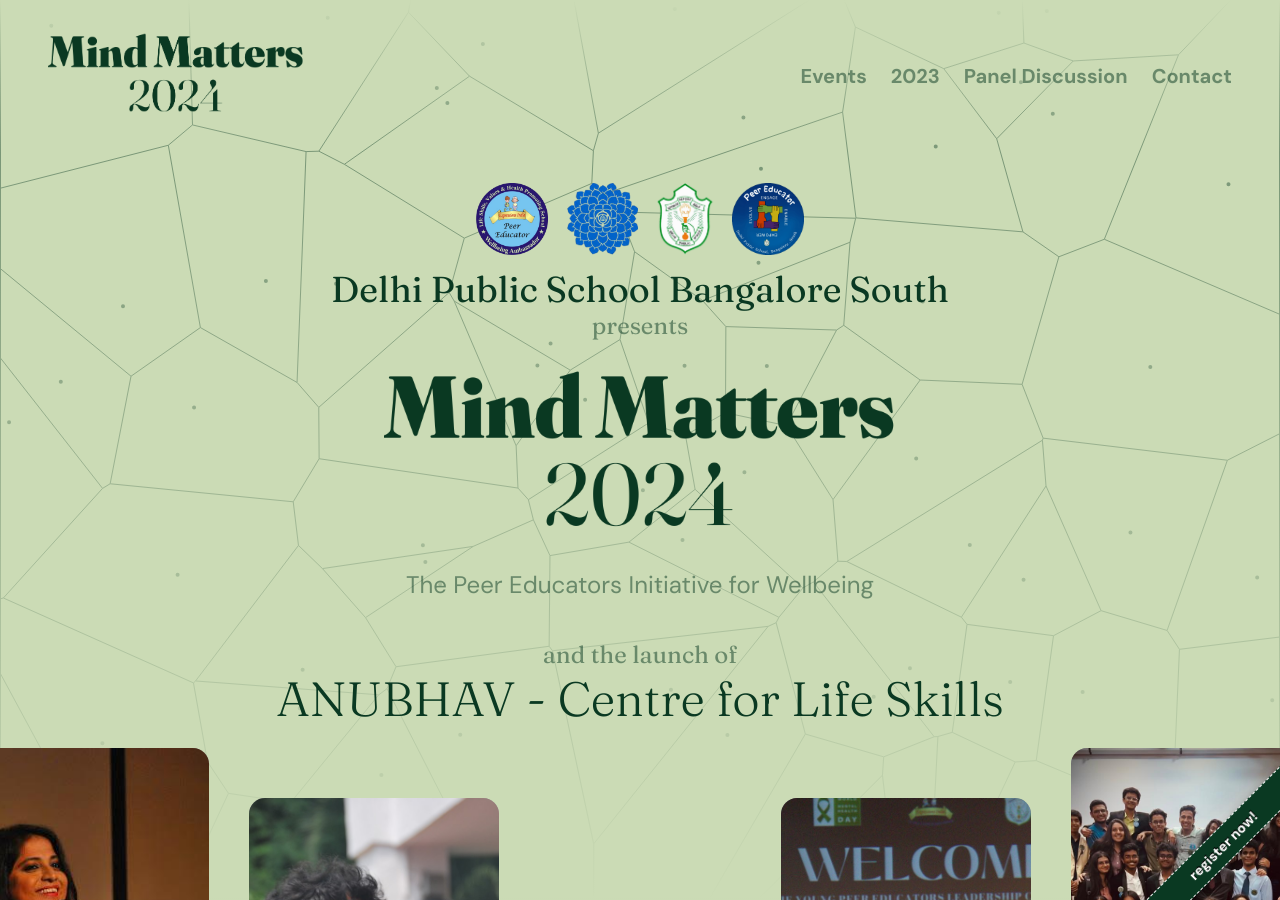
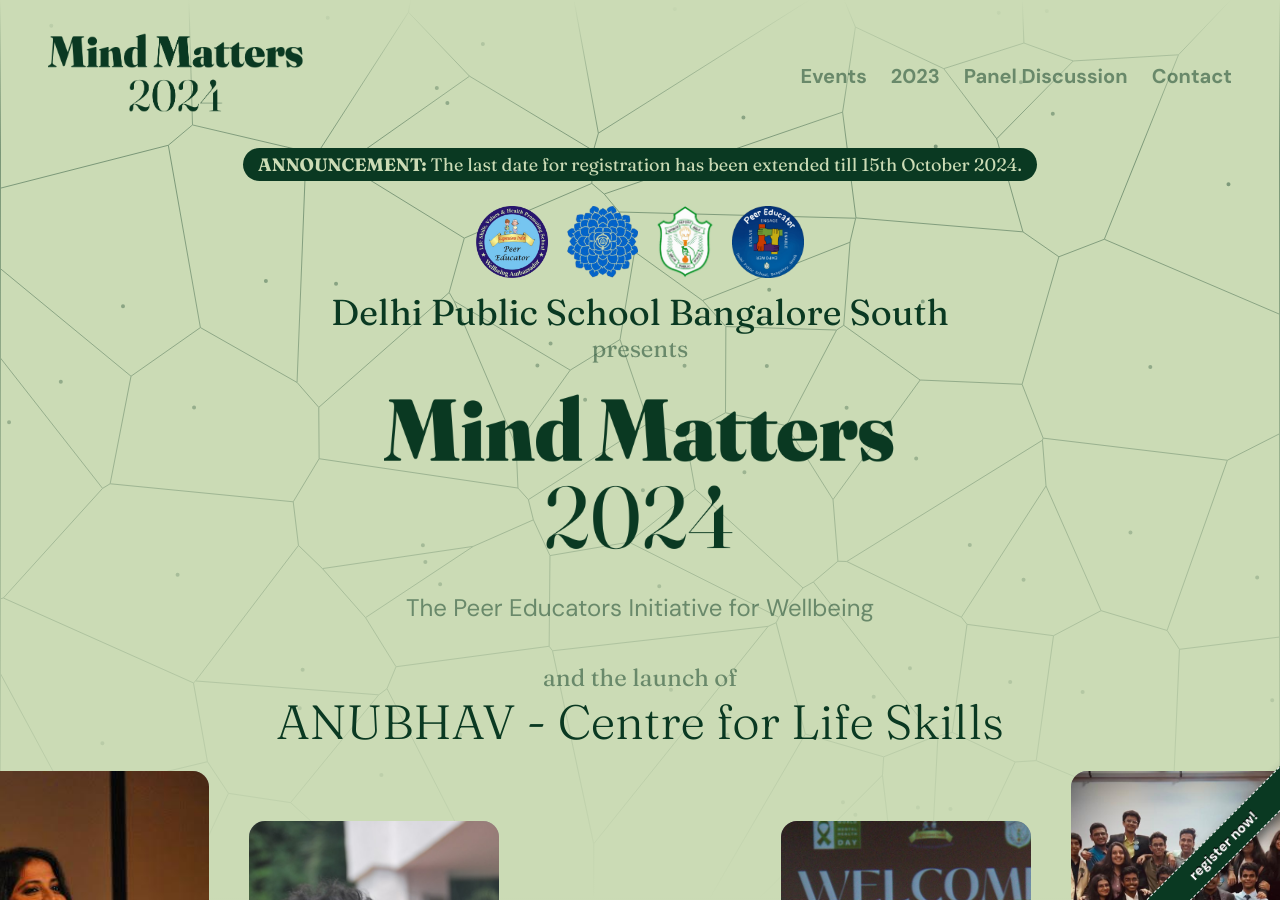
Before and after one commit to DiPS-Digital-Peer-Initiative/mind-matters-24, a Jekyll site: the page built from index.markdown, in a window 1280 px wide and 900 px high. Built offline with Jekyll 4.4.1, drawn with Linux system fonts in a browser that asks for light colours.

Commit message:
Added announcement, poster.

```diff
--- a/_includes/navigation.html
+++ b/_includes/navigation.html
@@ -41,3 +41,6 @@
 		});
 	</script>
 </nav>
+<div style="width: 100vw; text-align: center; font-family: Fraunces; font-size: 18px;">
+	<span style="background-color: #0A3922;color: #CBDBB5;border-radius: 100px;padding: 5px 15px;"><b>ANNOUNCEMENT: </b>The last date for registration has been extended till 15th October 2024.</span>
+</div>
--- a/_layouts/home.html
+++ b/_layouts/home.html
@@ -62,7 +62,7 @@
 
 
 				<div class="links">
-					<a href="/_media/brochure.pdf" class="learn-link">Get the brochure ></a> <a href="https://entrar.in/cd273632523539f0110095199b821c3c/onlineRegistrationConclave/3" class="register-link">School Registrations ></a><br>
+					<a href="/_media/brochure.pdf" class="learn-link">Get the brochure ></a> <a href="/_media/poster.pdf" class="learn-link">Get the poster ></a> <a href="https://entrar.in/cd273632523539f0110095199b821c3c/onlineRegistrationConclave/3" class="register-link">School Registrations ></a><br>
 				</div>
 			</section>
 
```
Also changed, not shown: Gemfile.lock, 2 other files.
